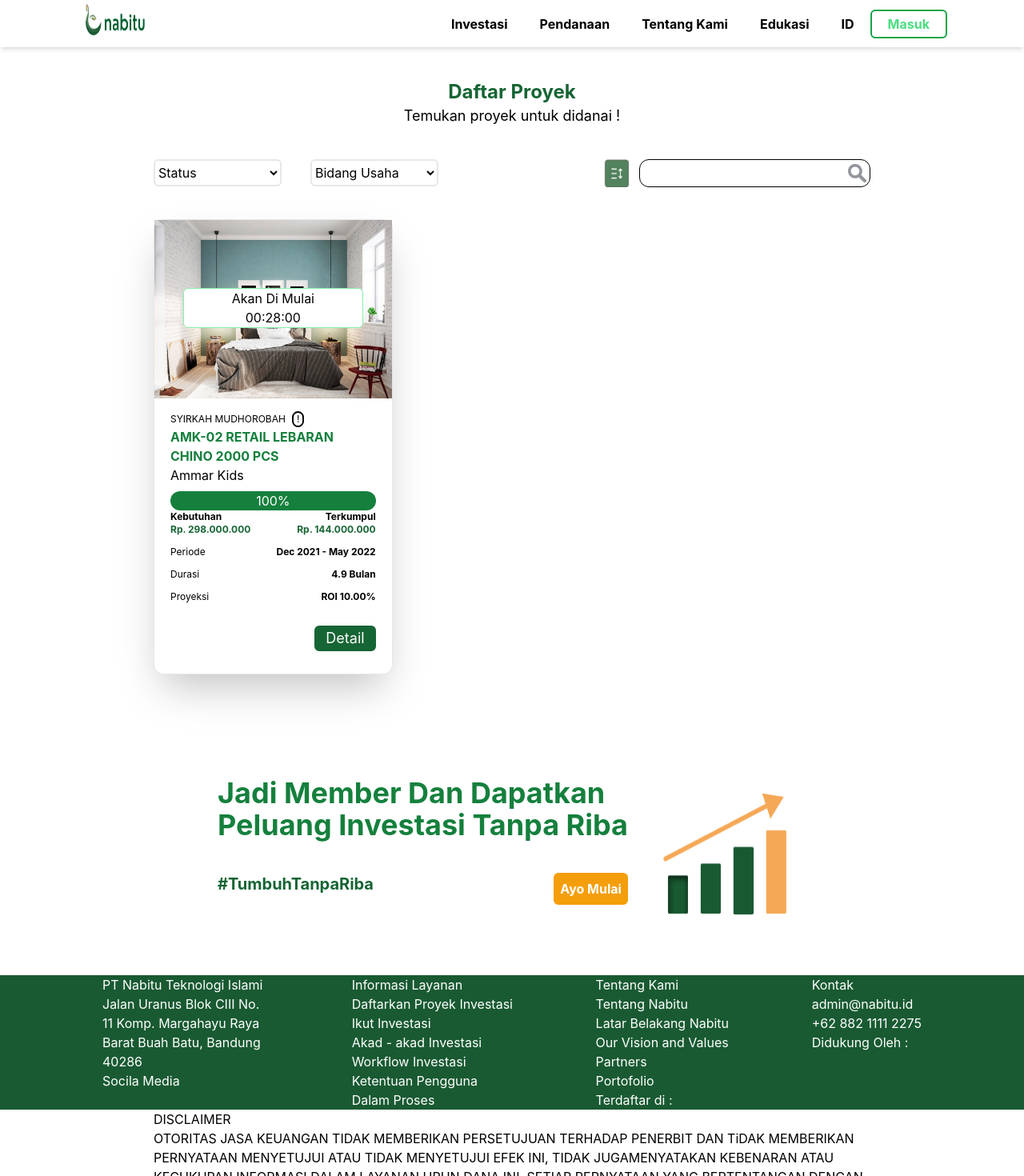
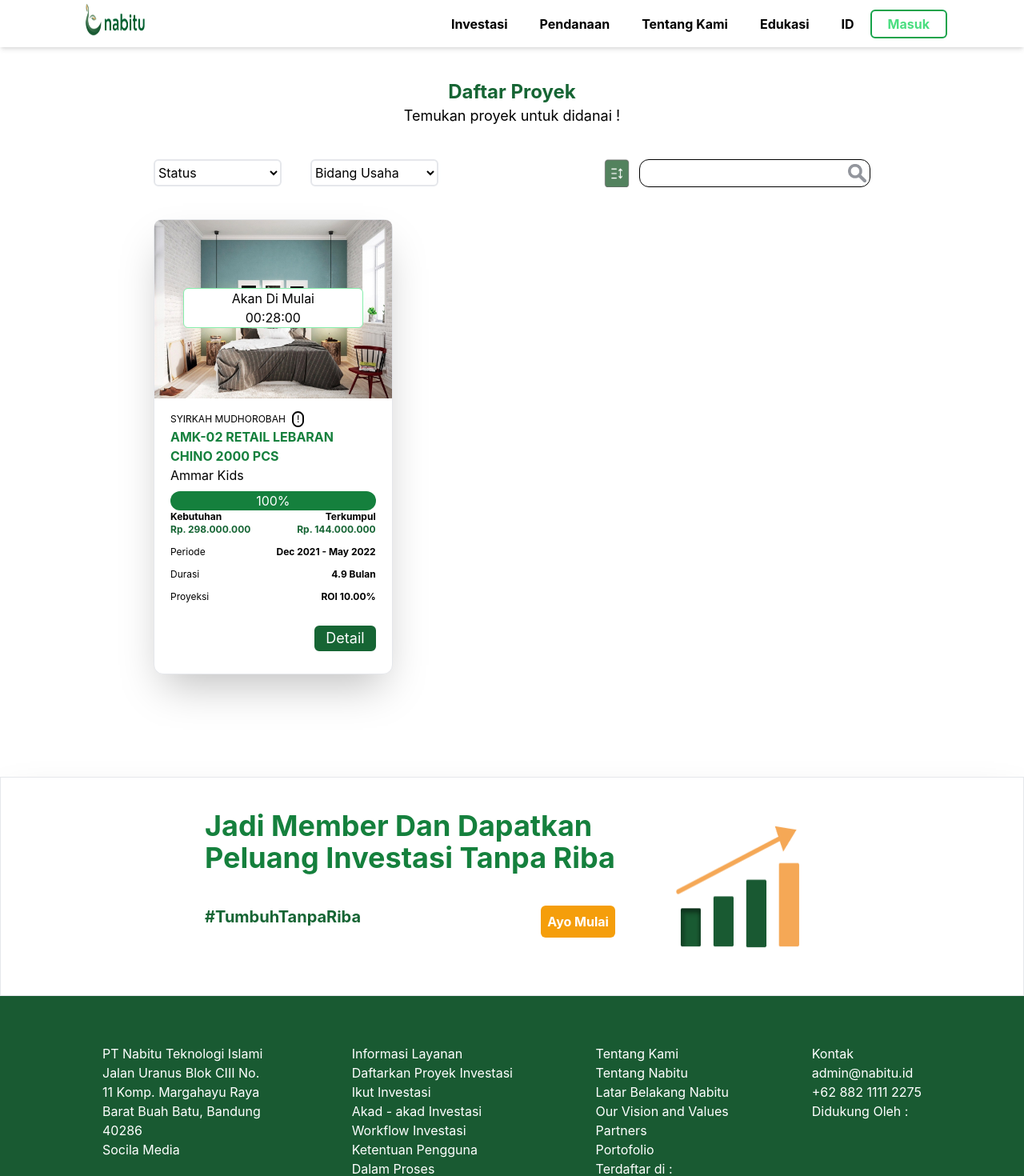
Before and after one commit to m-nahrowi/slicing-nabitu, a Next.js app: page / in a window 1280 px wide. Shown: the top 1470 px of the page at 80% size. Built offline with nearby package versions, Linux system fonts and the light colour scheme.

Commit message:
add "ubah banner"

```diff
--- a/pages/index.js
+++ b/pages/index.js
@@ -82,7 +82,7 @@
           <div className=''>
             <div className='flex justify-center'>
               <div className='flex flex-col w-full'>
-                <img src='image/kasur.jpg' className='relative w-full' alt="data " />
+                <img src='image/kasur.jpg' className='relative w-full rounded-t-lg' alt="data " />
                 <div className='rounded-lg py-3 mt-[-150px] z-20 px-9'>
                   <div className='bg-white text-center w-full border border-green-300 rounded-md'>
                     <p>
@@ -176,7 +176,9 @@
 
 
         </div>
-        <div className='mt-32 flex justify-between mx-20'>
+
+      </div>
+      <div className='mt-32 flex justify-evenly shadow-2xl w-full px-48 border py-10'>
           <div>
             <h1 className='text-4xl font-bold text-green-700'>
               Jadi Member Dan Dapatkan <br /> Peluang Investasi Tanpa Riba
@@ -198,11 +200,10 @@
           </div>
 
         </div>
-      </div>
 
       <footer className=''>
 
-        <div className='bg-[#195A32] text-white'>
+        <div className='bg-[#195A32] text-white py-1'>
           <div className=' mx-32 mt-14'>
             <div className='flex justify-between'>
               <div >
```
